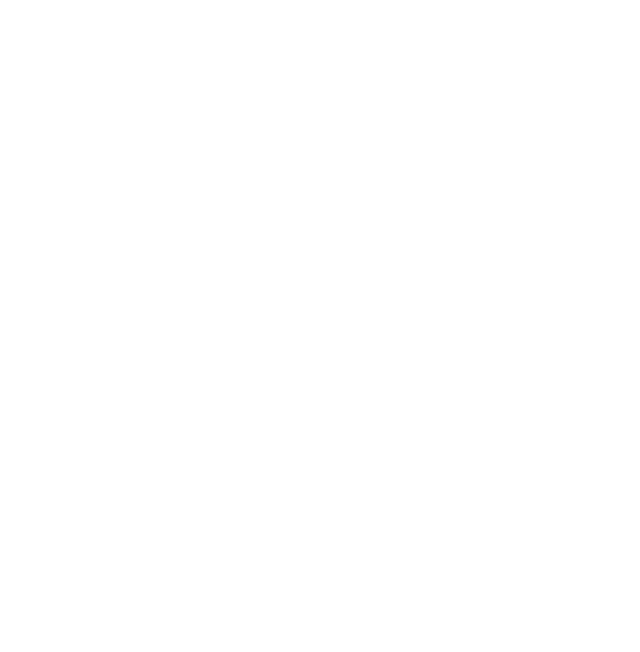
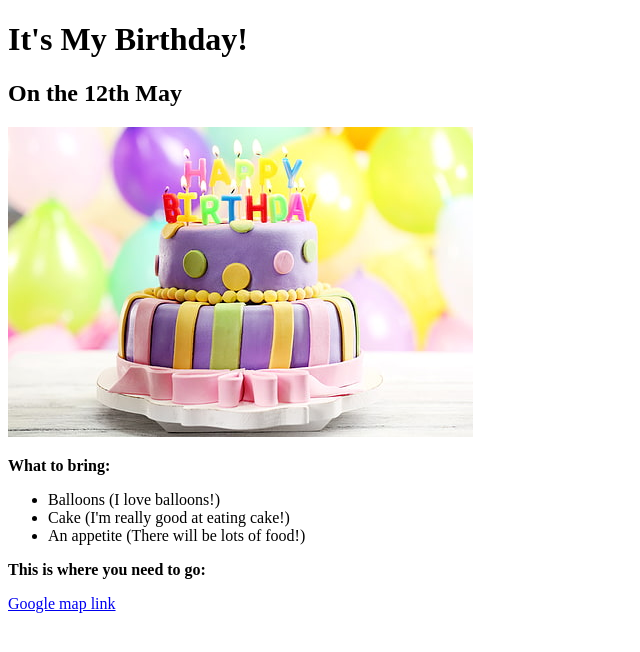
Before and after one commit to chinanugod/birthday, a plain HTML site: page index.html in a window 1280 px wide. Shown: the whole page, without its empty margins (0-640 px from the left). Drawn offline with Linux system fonts and the light colour scheme.

Commit message:
fixed images and  map link loading issues

```diff
--- a/index.html
+++ b/index.html
@@ -5,5 +5,25 @@
     <meta name="viewport" content="width=device-width, initial-scale=1.0" />
     <title>Birthday</title>
   </head>
-  <body></body>
+  <body>
+    <h1>It's My Birthday!</h1>
+    <h2>On the 12th May</h2>
+
+    <img src="images/birthday-cake.jpeg" alt="Birthday Cake" />
+
+    <p><strong>What to bring:</strong></p>
+    <ul>
+      <li>Balloons (I love balloons!)</li>
+      <li>Cake (I'm really good at eating cake!)</li>
+      <li>An appetite (There will be lots of food!)</li>
+    </ul>
+
+    <p><strong>This is where you need to go:</strong></p>
+
+    <a
+      href="https://www.google.com/maps/@35.7040744,139.5577317,3a,75y,289.6h,87.01t,0.72r/data=!3m6!1e1!3m4!1sgT28ssf0BB2LxZ63JNcL1w!2e0!7i13312!8i6656"
+      target="_blank"
+      >Google map link</a
+    >
+  </body>
 </html>
```
